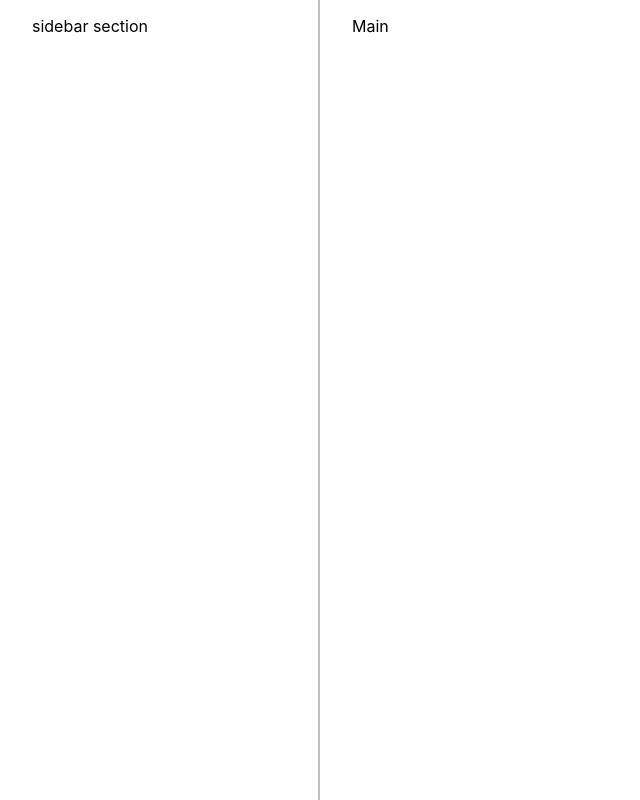
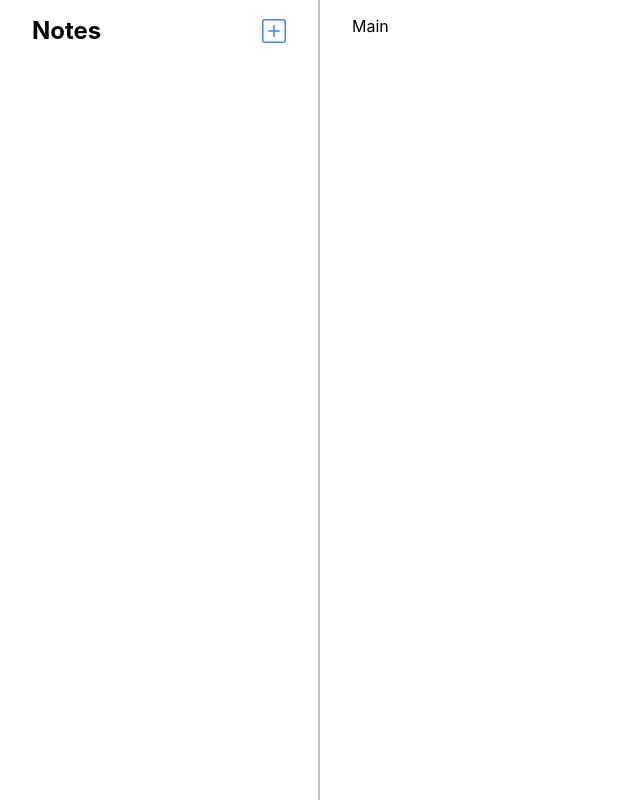
Before and after one commit to fahriakbaba/React-Notes-App, a React (Create React App) app: page / in a window 1280 px wide. Shown: the whole page, without its empty margins (0-640 px from the left). Built offline with nearby package versions, Linux system fonts and the light colour scheme.

Commit message:
Header section in Sidebar component is finished and styled

```diff
--- a/package.json
+++ b/package.json
@@ -8,6 +8,7 @@
     "@testing-library/user-event": "^13.5.0",
     "react": "^18.2.0",
     "react-dom": "^18.2.0",
+    "react-icons": "^4.6.0",
     "react-scripts": "5.0.1",
     "web-vitals": "^2.1.4"
   },
--- a/src/components/sidebar/Sidebar.jsx
+++ b/src/components/sidebar/Sidebar.jsx
@@ -1,9 +1,13 @@
-import styles from "./Sidebar.module.css"
+import { BsPlusSquare } from 'react-icons/bs';
+import styles from "./Sidebar.module.css";
 
 function Sidebar() {
     return(
         <aside className={styles.container}>
-            sidebar section
+            <header className={styles.header}>
+                <h1>notes</h1>
+                <BsPlusSquare className={styles.icon} />
+            </header>
         </aside>
     )
 }
--- a/src/components/sidebar/Sidebar.module.css
+++ b/src/components/sidebar/Sidebar.module.css
@@ -2,3 +2,26 @@
     padding: 1rem 2rem;
     border-right: 2px solid rgba(128, 128, 128, .5);
 }
+
+.header {
+    display: flex;
+    justify-content: space-between;
+    align-items: center;
+}
+
+.header h1 {
+    text-transform: capitalize;
+}
+
+.header .icon {
+    color: var(--primary);
+    font-size: 1.5rem;
+    cursor: pointer;
+    font-weight: bolder;
+    transition: all .7s;
+}
+
+.header .icon:hover {
+    background-color: var(--primary);
+    color: var(--white);
+}
--- a/src/index.css
+++ b/src/index.css
@@ -1,3 +1,10 @@
+*{
+  box-sizing: border-box;
+  margin: 0;
+  padding: 0;
+  list-style-type: none;
+}
+
 body {
   margin: 0;
   font-family: -apple-system, BlinkMacSystemFont, 'Segoe UI', 'Roboto', 'Oxygen',
@@ -17,3 +24,8 @@ code {
   grid-template-columns: 3fr 9fr;
   grid-template-rows: 100vh;
 }
+
+:root {
+  --primary: #4285F4;
+  --white: #fff;
+}
```
Also changed, not shown: 1 other file (tests, documents, lock files or other folders).
